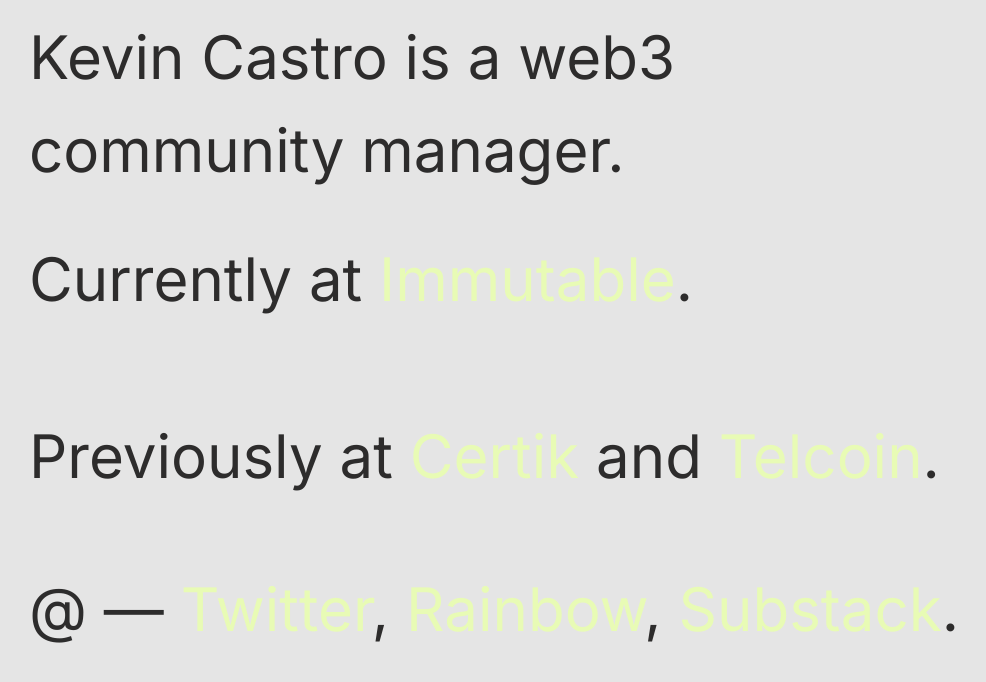
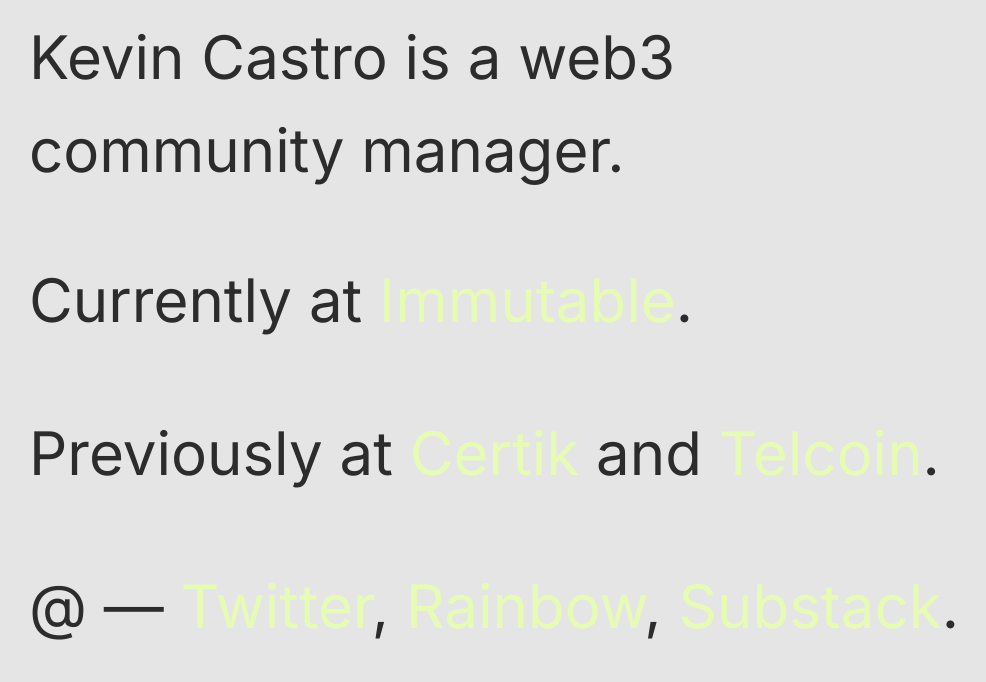
Before and after one commit to SonnyCastro/kevsite, a Next.js app: page / in a window 1280 px wide. Shown: the top 682 px of the page, without its empty margins (59-1045 px from the left). Built offline with nearby package versions, Linux system fonts and the light colour scheme.

Commit message:
edits on padding

```diff
--- a/styles/Home.module.css
+++ b/styles/Home.module.css
@@ -51,7 +51,7 @@
 }
 
 .currently {
-  padding: 1.5rem 0;
+  padding-top: 2.8rem;
 }
 .previously {
   padding: 1rem 0;
```
